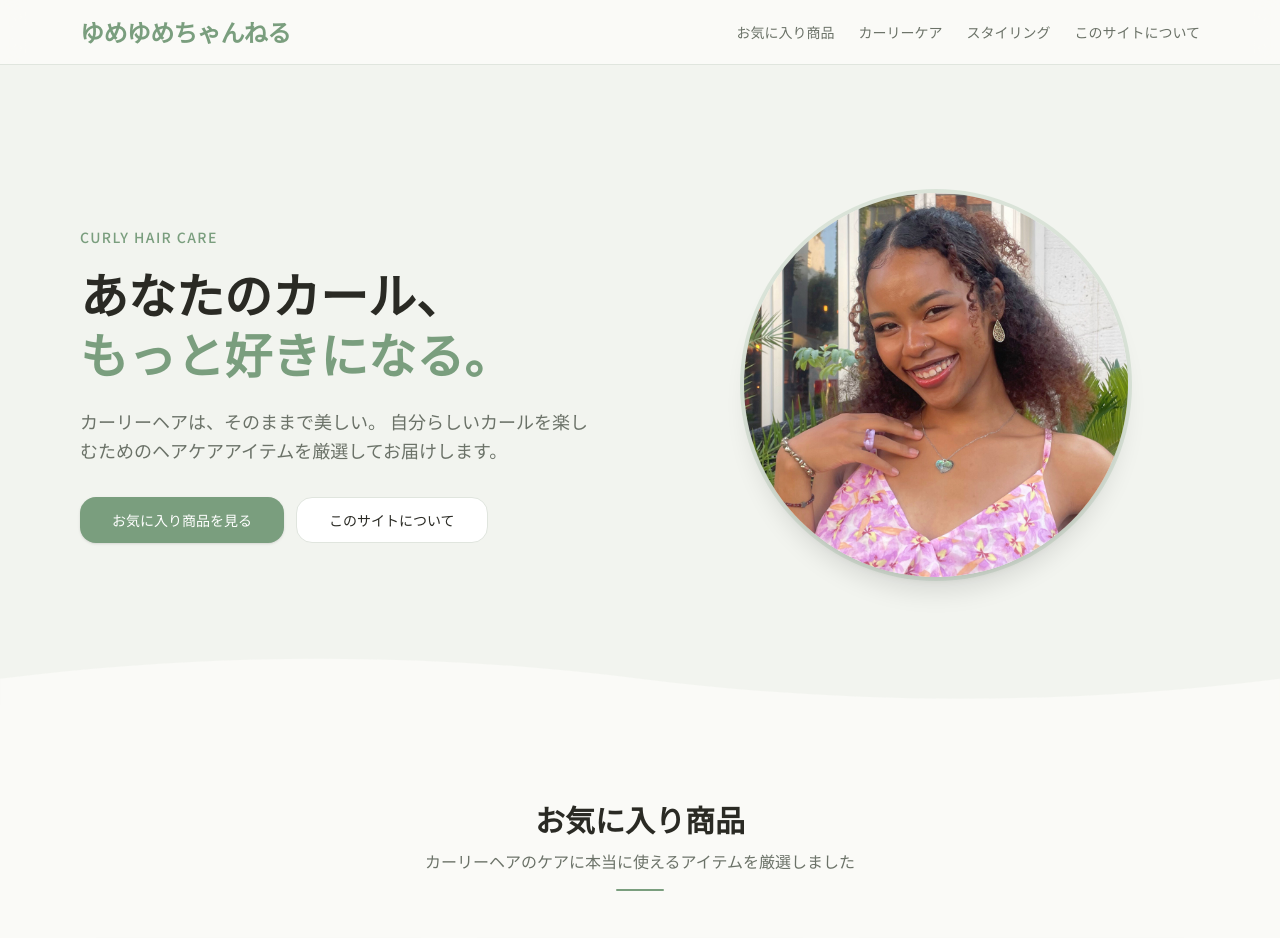
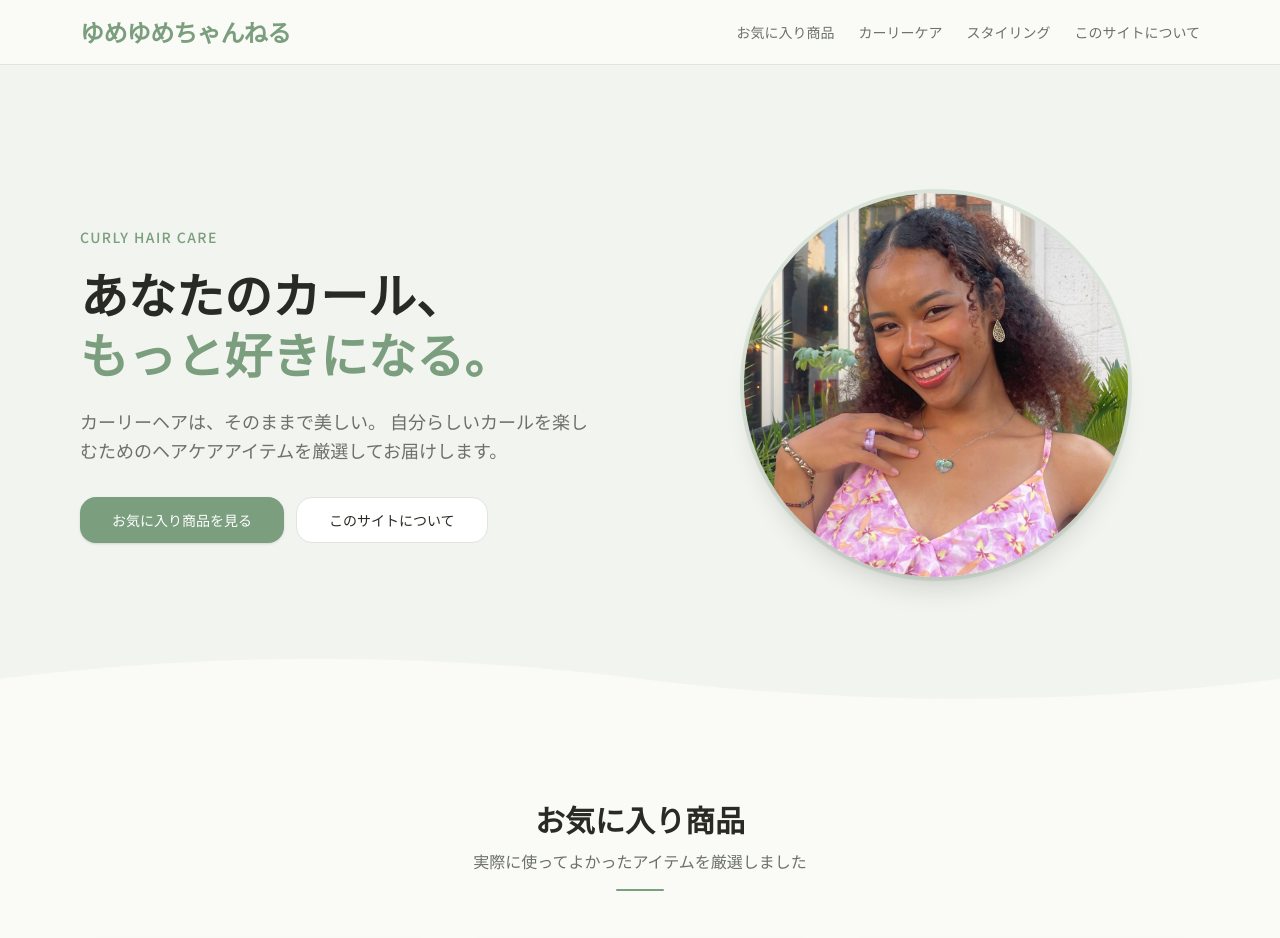
Before and after one commit to katoxclemmons-beep/yumeyume, a Next.js app: page / in a window 1280 px wide. Shown: the top 938 px of the page. Built offline with nearby package versions, Linux system fonts and the light colour scheme; a web font is replaced by a local one.

Commit message:
Update お気に入り商品 section subtitle copy

```diff
--- a/app/page.tsx
+++ b/app/page.tsx
@@ -122,7 +122,7 @@ export default function Home() {
         <ProductSection
           id="products"
           title="お気に入り商品"
-          subtitle="カーリーヘアのケアに本当に使えるアイテムを厳選しました"
+          subtitle="実際に使ってよかったアイテムを厳選しました"
           products={featuredProducts}
         />
 
```
